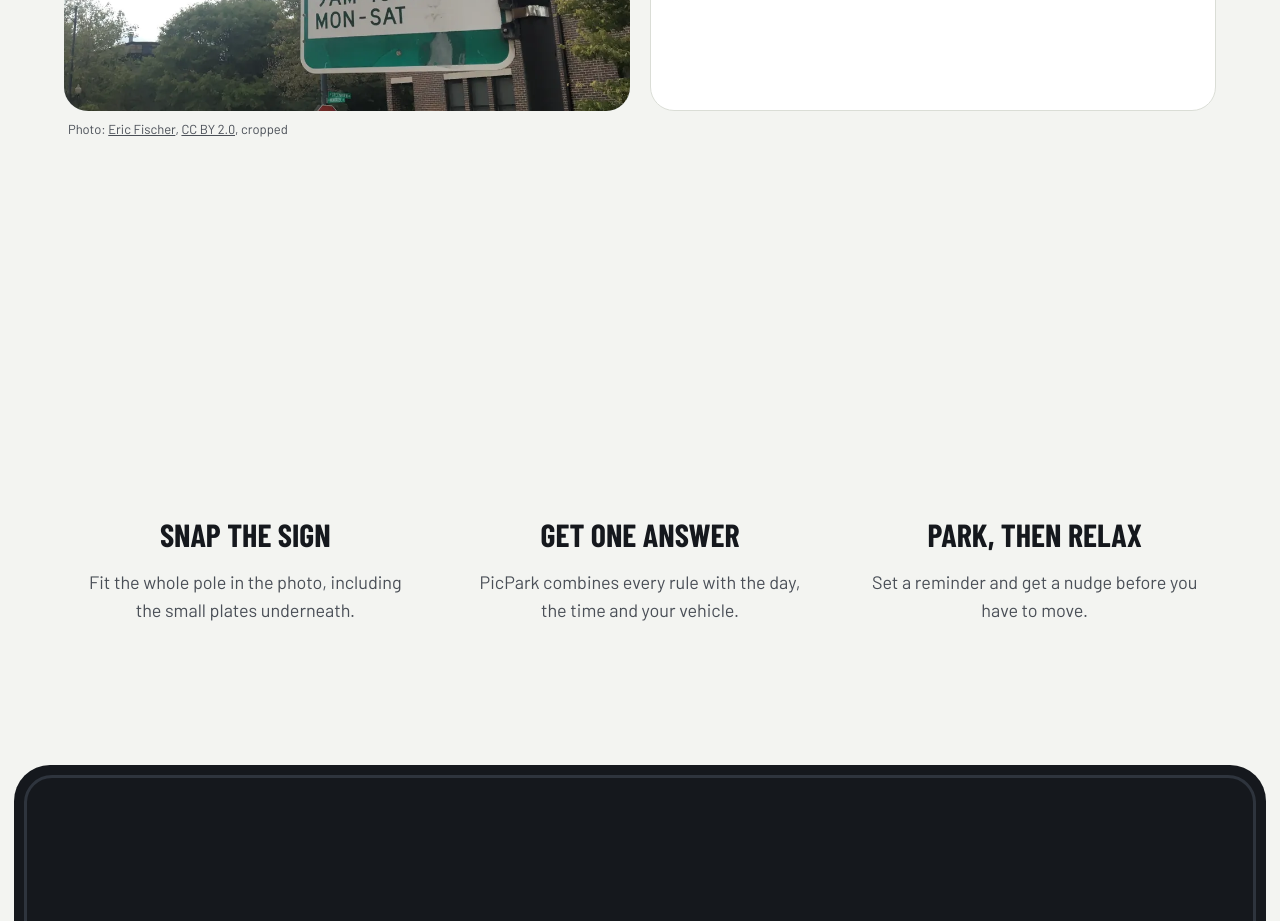
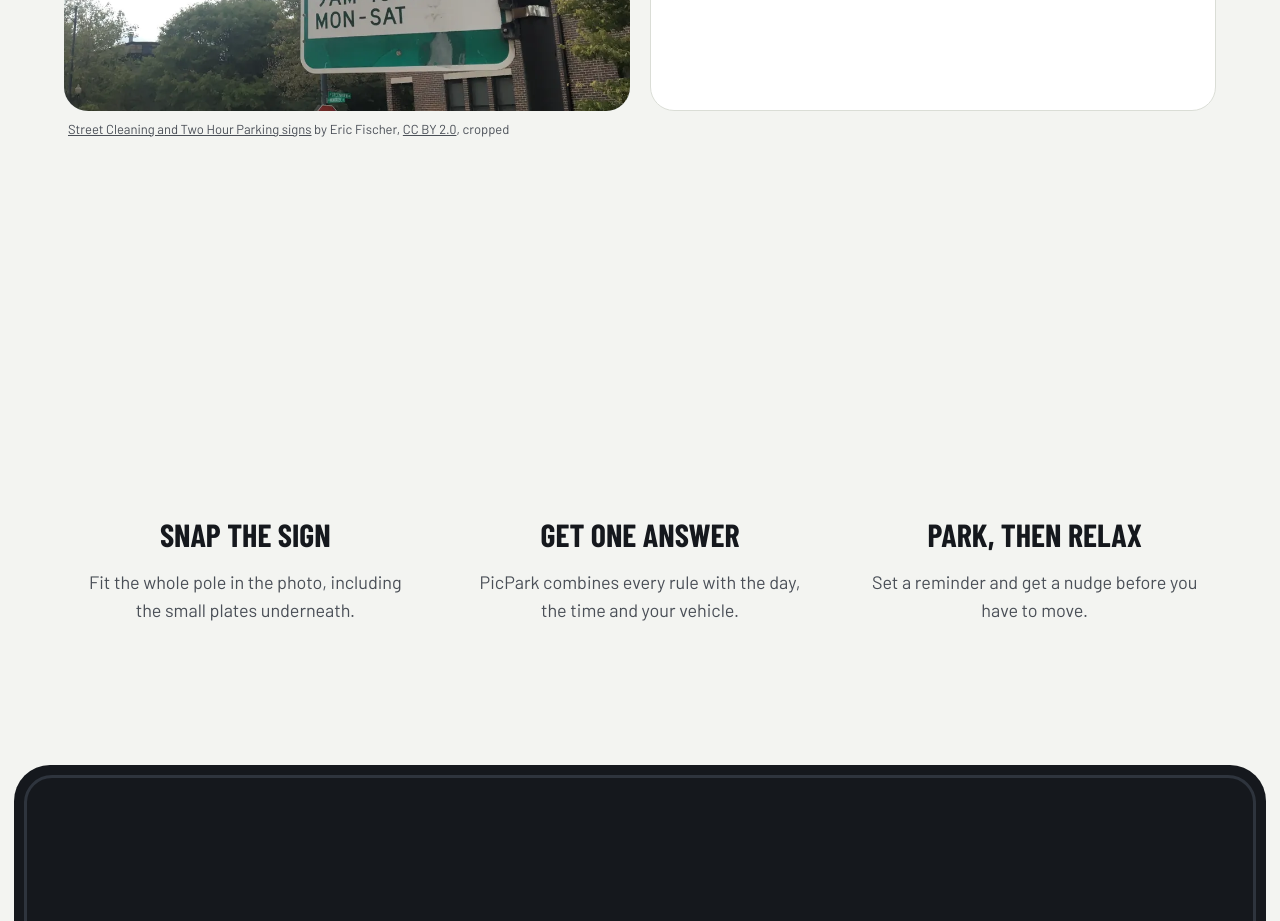
Before and after one commit to Rasmus257/PicPark-Website, a SvelteKit app: page / in a window 1280 px wide. Shown: the part 1740-2661 px from the top of the page. Built offline with nearby package versions, Linux system fonts and the light colour scheme; a web font is replaced by a local one.

Commit message:
Name each photo in its credit, since CC BY 2.0 and BY-SA 2.5 require the work title

```diff
--- a/src/routes/+page.svelte
+++ b/src/routes/+page.svelte
@@ -33,7 +33,7 @@
       plain:
         'Normally you can park for 2 hours, 9am to 10pm, Monday to Saturday. But from April to October the street is cleaned on Friday mornings from 7 to 9, and cars left there get towed.',
       alt: 'Chicago signs on one pole. Top: street cleaning, no parking 7am to 9am Fridays, April 1 to October 31, tow zone. Bottom: two hour parking 9am to 10pm Monday to Saturday.',
-      credit: { author: 'Eric Fischer', license: 'CC BY 2.0', licenseUrl: 'https://creativecommons.org/licenses/by/2.0/', source: 'https://commons.wikimedia.org/wiki/File:Street_Cleaning_and_Two_Hour_Parking_signs_(37412426774).jpg' },
+      credit: { title: 'Street Cleaning and Two Hour Parking signs', author: 'Eric Fischer', license: 'CC BY 2.0', licenseUrl: 'https://creativecommons.org/licenses/by/2.0/', source: 'https://commons.wikimedia.org/wiki/File:Street_Cleaning_and_Two_Hour_Parking_signs_(37412426774).jpg' },
     },
     {
       id: 'de',
@@ -44,7 +44,7 @@
       detail: 'Set your disc to 10:30. Move by 11:30.',
       plain: 'On working days, Monday to Saturday, from 8:00 to 18:00 you need a parking disc and can stay up to 1 hour. Set the disc to the next half hour after you arrive.',
       alt: 'German sign: blue P with an arrow to the left. Below: werktags 8 to 18h. Below: parking disc, 1 Std.',
-      credit: { author: 'Alexander Rahm', license: 'CC BY-SA 4.0', licenseUrl: 'https://creativecommons.org/licenses/by-sa/4.0/', source: 'https://commons.wikimedia.org/wiki/File:Zeichen_314_in_Neuendettelsau_20250126_143043.jpg' },
+      credit: { title: 'Zeichen 314 in Neuendettelsau', author: 'Alexander Rahm', license: 'CC BY-SA 4.0', licenseUrl: 'https://creativecommons.org/licenses/by-sa/4.0/', source: 'https://commons.wikimedia.org/wiki/File:Zeichen_314_in_Neuendettelsau_20250126_143043.jpg' },
     },
     {
       id: 'fr',
@@ -55,7 +55,7 @@
       detail: 'Free until 14:00. Then set your disc and move by 15:00.',
       plain: 'With a parking disc you can stay up to 1 hour, from 9:00 to 12:30 and from 14:00 to 19:00. Over lunch there is no limit.',
       alt: 'French sign: blue P with a parking disc symbol. Below: parking disc, 9h00 to 12h30, 14h00 to 19h00, maxi 1h.',
-      credit: { author: 'Sebleouf', license: 'CC BY-SA 4.0', licenseUrl: 'https://creativecommons.org/licenses/by-sa/4.0/', source: "https://commons.wikimedia.org/wiki/File:Civrieux-d'Azergues_-_Panneau_C1b_M6c_parking_%C3%A0_disque_(ao%C3%BBt_2018).jpg" },
+      credit: { title: "Civrieux-d'Azergues, Panneau C1b M6c parking à disque", author: 'Sebleouf', license: 'CC BY-SA 4.0', licenseUrl: 'https://creativecommons.org/licenses/by-sa/4.0/', source: "https://commons.wikimedia.org/wiki/File:Civrieux-d'Azergues_-_Panneau_C1b_M6c_parking_%C3%A0_disque_(ao%C3%BBt_2018).jpg" },
     },
     {
       id: 'uk',
@@ -66,7 +66,7 @@
       detail: 'Permit holders only until 4:00 pm.',
       plain: 'On Saturdays you can pay at the machine from 9am to 2pm and from 4 to 6.30pm. Between 2 and 4pm, and from 6.30 to 8pm, only zone F permit holders can park here.',
       alt: 'London parking sign. Monday to Friday: 9am to 6.30pm permit holders F or pay at machine, 6.30 to 8pm permit holders only. Saturday: 9am to 2pm and 4 to 6.30pm permit holders F or pay at machine, 2 to 4pm and 6.30 to 8pm permit holders only.',
-      credit: { author: 'DeFacto', license: 'CC BY-SA 2.5', licenseUrl: 'https://creativecommons.org/licenses/by-sa/2.5/', source: 'https://commons.wikimedia.org/wiki/File:Hammersmith_%26_Fulham_roadside_parking_restriction_notice.jpg' },
+      credit: { title: 'Hammersmith & Fulham roadside parking restriction notice', author: 'DeFacto', license: 'CC BY-SA 2.5', licenseUrl: 'https://creativecommons.org/licenses/by-sa/2.5/', source: 'https://commons.wikimedia.org/wiki/File:Hammersmith_%26_Fulham_roadside_parking_restriction_notice.jpg' },
     },
     {
       id: 'se',
@@ -77,7 +77,7 @@
       detail: 'Not allowed until 15:00.',
       plain: 'This is paid parking, up to 2 hours from 08 to 18. But on Wednesdays from 12 to 15, between 1 October and 30 April, parking is not allowed here.',
       alt: 'Swedish sign: blue P. Below: Avgift. Below: 2 tim 08 to 18. Below, yellow: no parking Onsdag 12 to 15, 1 okt to 30 april. Below: 0 to 8 m.',
-      credit: { author: 'Riiga', license: 'CC BY-SA 4.0', licenseUrl: 'https://creativecommons.org/licenses/by-sa/4.0/', source: 'https://commons.wikimedia.org/wiki/File:Parkering-Lkpg-Ekkallan-Datum.jpg' },
+      credit: { title: 'Parkering-Lkpg-Ekkallan-Datum', author: 'Riiga', license: 'CC BY-SA 4.0', licenseUrl: 'https://creativecommons.org/licenses/by-sa/4.0/', source: 'https://commons.wikimedia.org/wiki/File:Parkering-Lkpg-Ekkallan-Datum.jpg' },
     },
   ];
   let current = countries[0];
@@ -156,7 +156,7 @@
       <figure class="photo">
         <img src="/signs/{current.id}.webp" width="1000" height="1000" alt={current.alt} />
         <figcaption>
-          Photo: <a href={current.credit.source} target="_blank" rel="noopener">{current.credit.author}</a>,
+          <a href={current.credit.source} target="_blank" rel="noopener">{current.credit.title}</a> by {current.credit.author},
           <a href={current.credit.licenseUrl} target="_blank" rel="noopener license">{current.credit.license}</a>, cropped
         </figcaption>
       </figure>
```
